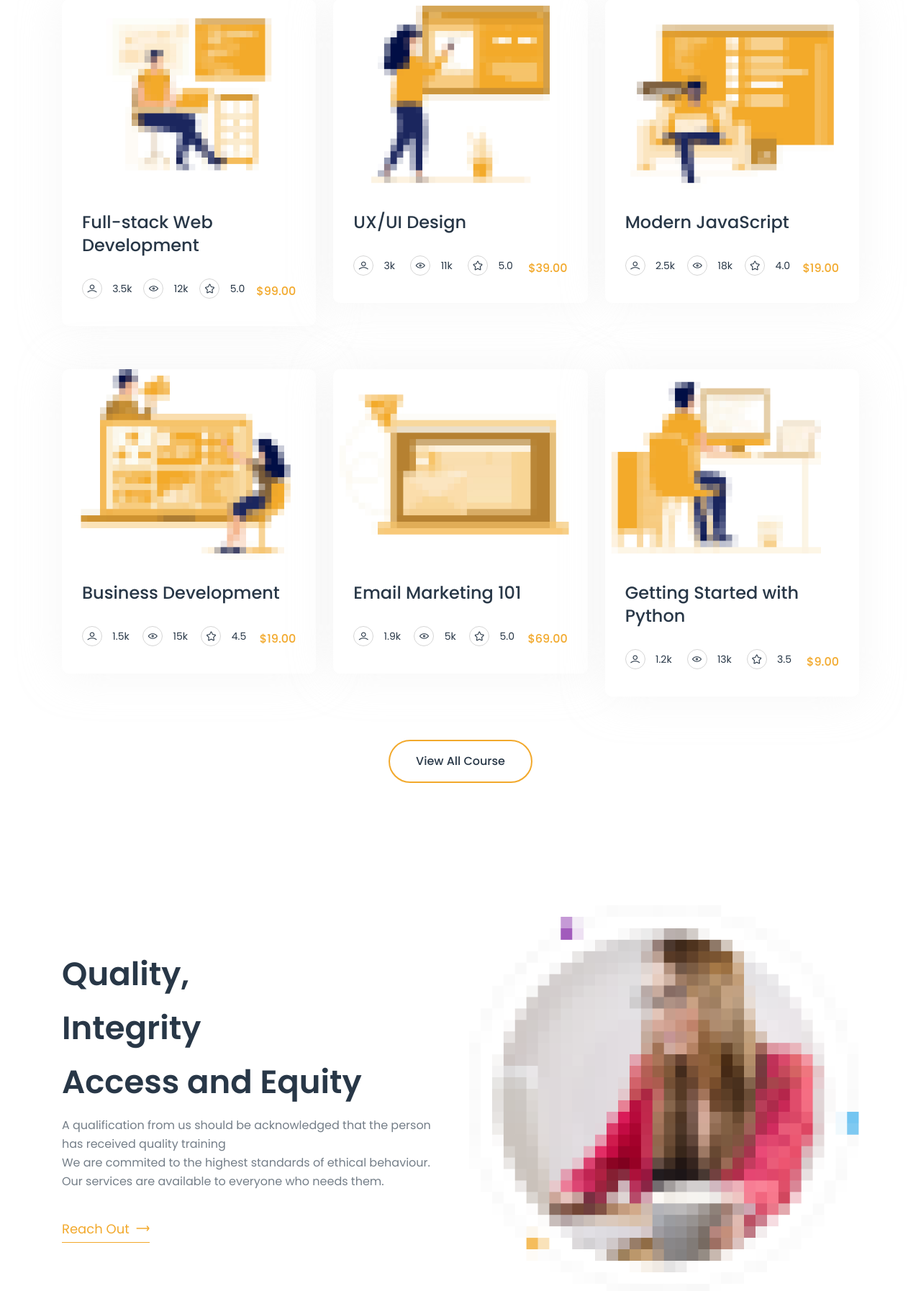
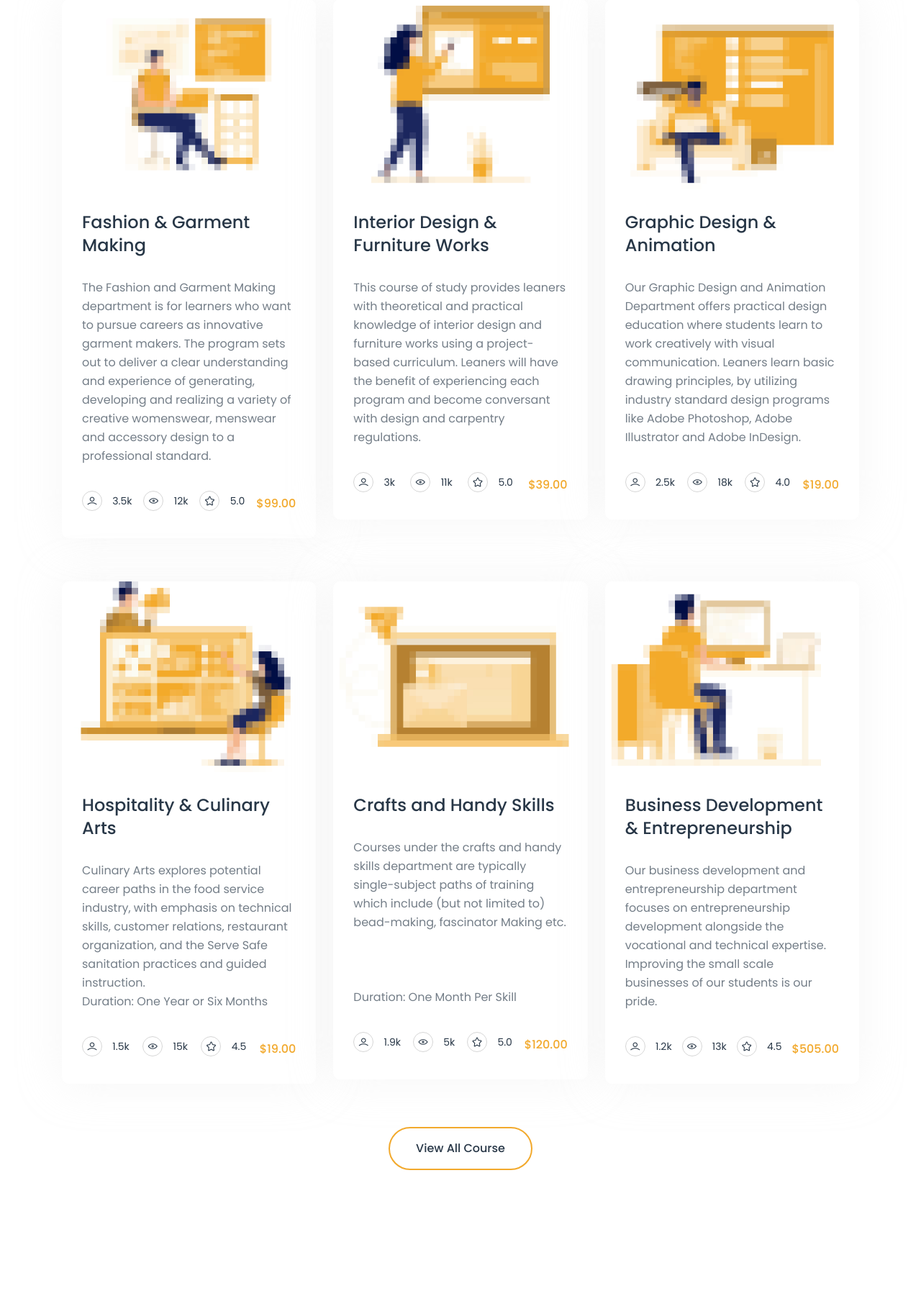
Before and after one commit to Ceasar15/Kavedal, a Django app: page / in a window 1280 px wide. Shown: the part 1859-3653 px from the top of the page at 72% size. Run offline with Django 3.2, Linux system fonts and the light colour scheme; some libraries are stand-ins or nearby versions.

Commit message:
populate info on site

```diff
--- a/templates/core/learn/index.html
+++ b/templates/core/learn/index.html
@@ -198,8 +198,14 @@
 							</a>
 						</div>
 						<div class="course-info">
-							<h4><a href="{% static 'course-single.html' %}">Full-stack Web Development</a></h4>
+							<h4><a href="{% static 'course-single.html' %}">Fashion & Garment Making</a></h4>
 							<div class="course-meta">
+								<div class="content">
+									<p class="mb-35 wow fadeInUp" data-wow-delay=".4s">The Fashion and Garment Making department is for learners
+										who want to pursue careers as innovative garment makers. The program sets out to deliver a clear
+										understanding and experience of generating, developing and realizing a variety of creative womenswear,
+										menswear and accessory design to a professional standard.</p>
+								</div>
 								<div class="meta-item">
 									<i class="lni lni-user"></i>
 									<span>3.5k</span>
@@ -227,8 +233,14 @@
 							</a>
 						</div>
 						<div class="course-info">
-							<h4><a href="course-single.html">UX/UI Design</a></h4>
+							<h4><a href="course-single.html">Interior Design & Furniture Works</a></h4>
 							<div class="course-meta">
+								<div class="content">
+									<p class="mb-35 wow fadeInUp" data-wow-delay=".4s">This course of study provides leaners with theoretical and practical
+										knowledge of interior design and furniture works using a project-based curriculum. Leaners will have the benefit of experiencing
+										each program and become conversant with design and carpentry regulations.
+									</p>
+								</div>
 								<div class="meta-item">
 									<i class="lni lni-user"></i>
 									<span>3k</span>
@@ -256,8 +268,15 @@
 							</a>
 						</div>
 						<div class="course-info">
-							<h4><a href="course-single.html">Modern JavaScript</a></h4>
+							<h4><a href="course-single.html">Graphic Design & Animation</a></h4>
 							<div class="course-meta">
+								<div class="content">
+									<p class="mb-35 wow fadeInUp" data-wow-delay=".4s">Our Graphic Design and Animation Department offers practical
+										design education where students learn to work creatively with visual communication. Leaners learn basic drawing
+										 principles, by utilizing industry standard design programs like Adobe Photoshop, Adobe Illustrator and Adobe
+										  InDesign.
+									</p>
+								</div>
 								<div class="meta-item">
 									<i class="lni lni-user"></i>
 									<span>2.5k</span>
@@ -287,8 +306,14 @@
 							</a>
 						</div>
 						<div class="course-info">
-							<h4><a href="{% static 'course-single.html' ">Business Development</a></h4>
+							<h4><a href="{% static 'course-single.html' ">Hospitality & Culinary Arts</a></h4>
 							<div class="course-meta">
+								<div class="content">
+									<p class="mb-35 wow fadeInUp" data-wow-delay=".4s">Culinary Arts explores potential career paths in the food
+										service industry, with emphasis on technical skills, customer relations, restaurant organization, and the Serve
+										 Safe sanitation practices and guided instruction. <br> Duration: One Year or Six Months
+									</p>
+								</div>
 								<div class="meta-item">
 									<i class="lni lni-user"></i>
 									<span>1.5k</span>
@@ -316,8 +341,14 @@
 							</a>
 						</div>
 						<div class="course-info">
-							<h4><a href="{% static 'course-single.html' ">Email Marketing 101</a></h4>
+							<h4><a href="{% static 'course-single.html' ">Crafts and Handy Skills</a></h4>
 							<div class="course-meta">
+								<div class="content">
+									<p class="mb-35 wow fadeInUp" data-wow-delay=".4s">Courses under the crafts and handy skills department are
+										typically single-subject paths of training which include (but not limited to) bead-making, fascinator Making etc.
+										 <br><br><br><br>Duration: One Month Per Skill
+									</p>
+								</div>
 								<div class="meta-item">
 									<i class="lni lni-user"></i>
 									<span>1.9k</span>
@@ -331,7 +362,7 @@
 									<span>5.0</span>
 								</div>
 								<div class="price">
-									<span>$69.00</span>
+									<span>$120.00</span>
 								</div>
 							</div>
 						</div>
@@ -345,8 +376,11 @@
 							</a>
 						</div>
 						<div class="course-info">
-							<h4><a href="course-single.html">Getting Started with Python</a></h4>
+							<h4><a href="course-single.html">Business Development & Entrepreneurship</a></h4>
 							<div class="course-meta">
+								<div class="content">
+									<p class="mb-35 wow fadeInUp" data-wow-delay=".4s">Our business development and entrepreneurship department focuses on entrepreneurship development alongside the vocational and technical expertise. Improving the small scale businesses of our students is our pride.</p>
+								</div>
 								<div class="meta-item">
 									<i class="lni lni-user"></i>
 									<span>1.2k</span>
@@ -357,10 +391,10 @@
 								</div>
 								<div class="meta-item">
 									<i class="lni lni-star"></i>
-									<span>3.5</span>
+									<span>4.5</span>
 								</div>
 								<div class="price">
-									<span>$9.00</span>
+									<span>$505.00</span>
 								</div>
 							</div>
 						</div>
```
